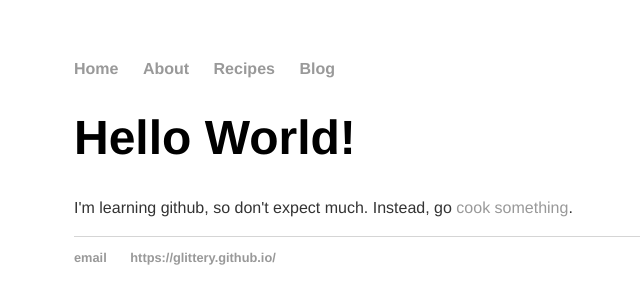
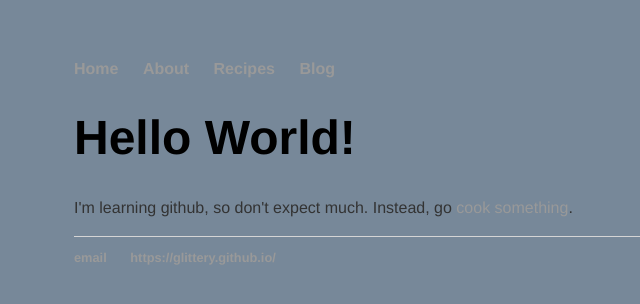
Before and after one commit to glittery/glittery.github.io, a Jekyll site: the page built from index.html, in a window 1280 px wide. Shown: the top 304 px of the page, without its empty margins (118-758 px from the left). Built offline with Jekyll 4.4.1, drawn with Linux system fonts in a browser that asks for light colours.

Commit message:
Update main.css

```diff
--- a/css/main.css
+++ b/css/main.css
@@ -2,6 +2,7 @@ body {
     margin: 60px auto;
     width: 70%;
      font-family:'Helvetica', 'Arial', 'Sans-Serif';
+    background-color: lightslategray;
 }
 nav ul, footer ul {
     font-family:'Helvetica', 'Arial', 'Sans-Serif';
```
